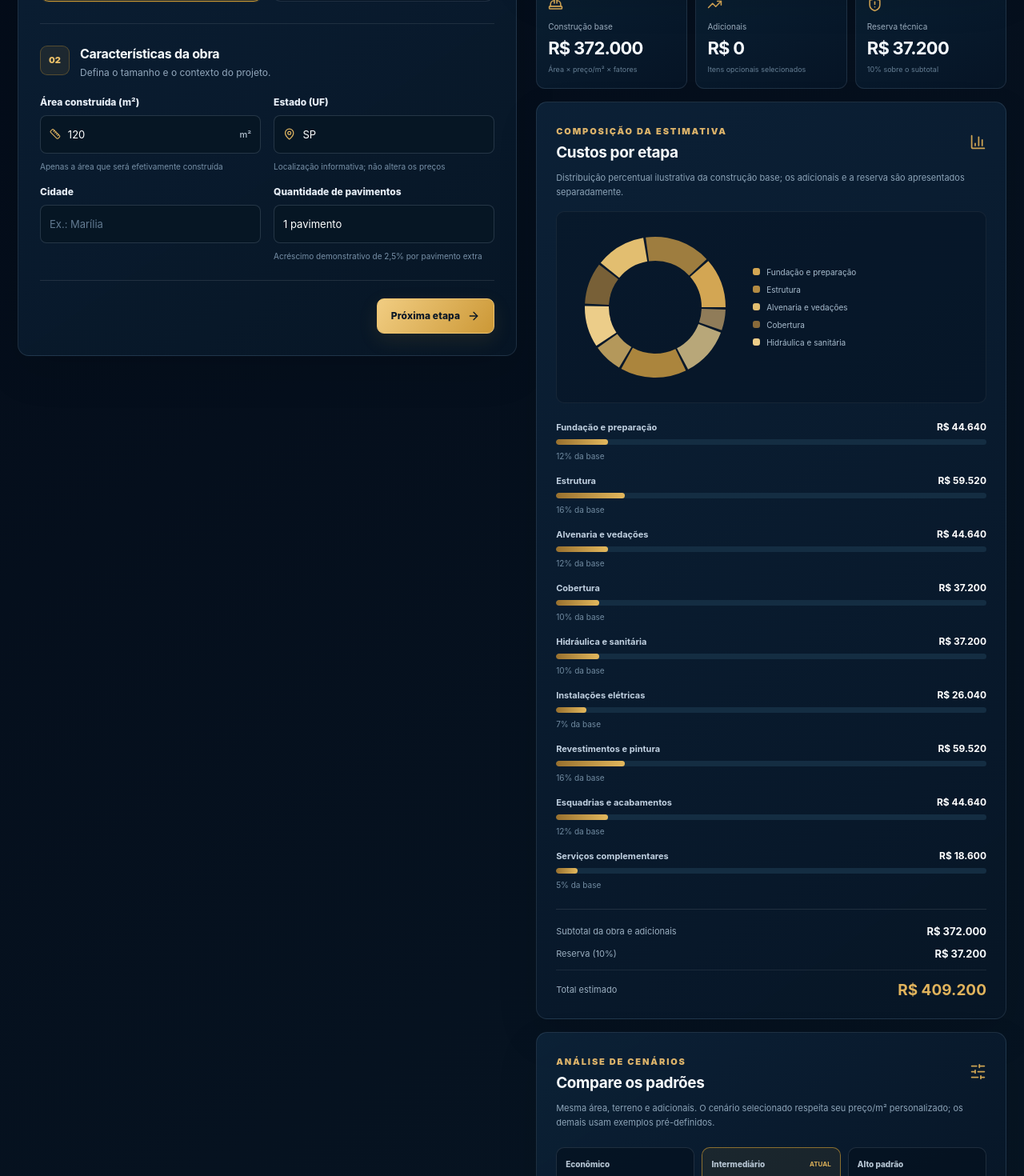
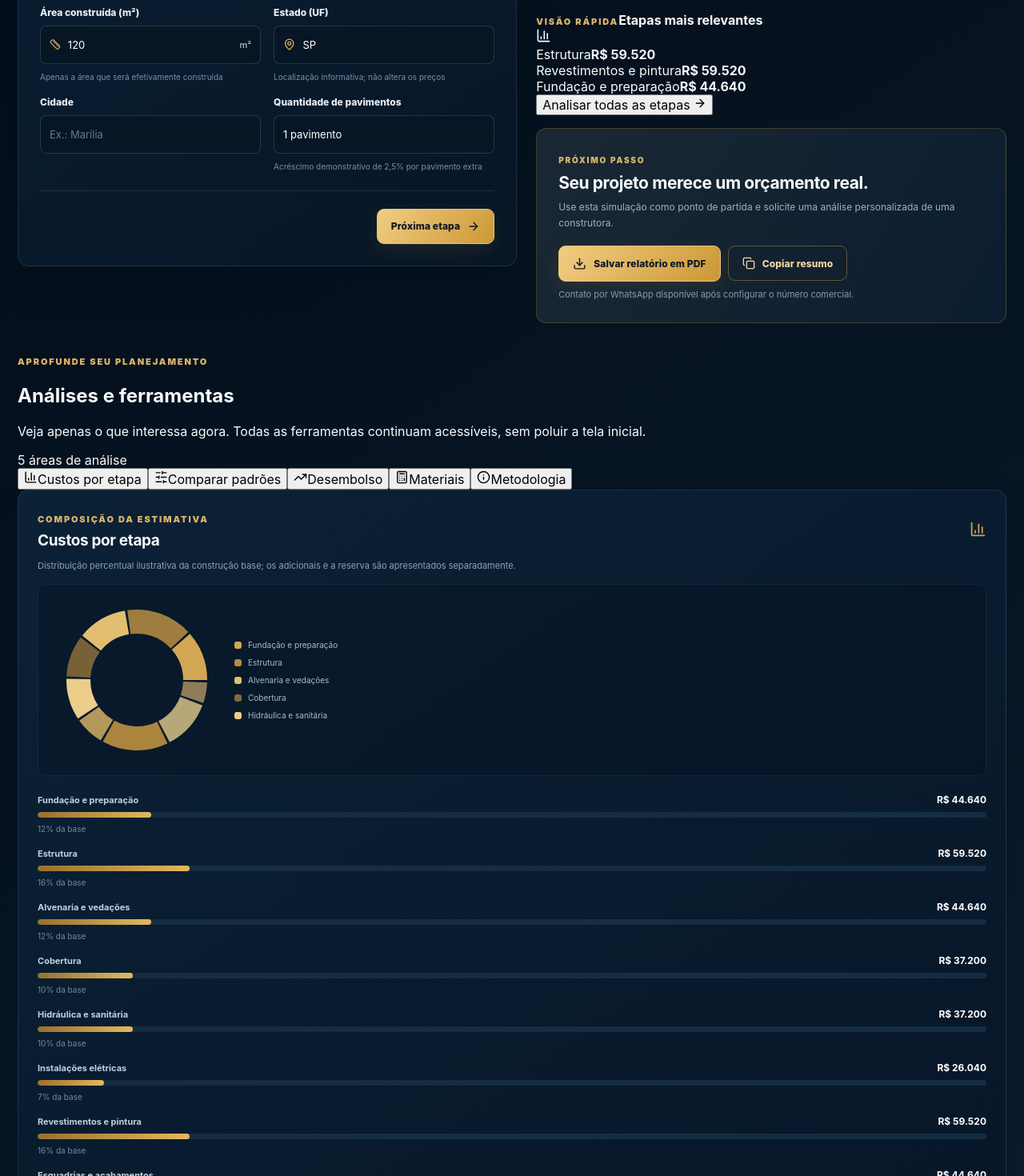
Before and after one commit to FelipeAlves4/calculadora_obras, a React (Vite) app: page / in a window 1280 px wide. Shown: the part 1040-2510 px from the top of the page at 80% size. Built offline with nearby package versions, Linux system fonts and the light colour scheme.

Commit message:
refactor(ui): condensar resultado e organizar análises em abas sem espaço vazio

```diff
--- a/src/App.tsx
+++ b/src/App.tsx
@@ -26,6 +26,7 @@ function App() {
   const [form, setForm] = useState<EstimateInput>(initialInput);
   const [view, setView] = useState<'inputs' | 'results'>('inputs');
   const [details, setDetails] = useState(true);
+  const [analysisTab,setAnalysisTab] = useState<'etapas'|'padroes'|'desembolso'|'materiais'|'metodo'>('etapas');
   const [formMode,setFormMode] = useState<'guiado'|'detalhado'>('guiado');
   const [step,setStep] = useState(1);
   const [copied,setCopied] = useState(false);
@@ -102,7 +103,7 @@ function App() {
 
       <div className="notice notice-top" role="note"><ShieldAlert size={19}/><div><strong>Modo demonstrativo — valores não oficiais.</strong> As tabelas de preços, percentuais por etapa e acréscimos são exemplos editáveis, sem validação CUB/SINAPI. Os resultados não são um orçamento técnico ou proposta da construtora.</div></div>
 
-      <aside className="official-reference"><div className="official-left"><span className="reference-icon"><Info size={18}/></span><div><strong>Referência oficial para consulta</strong><p>CUB de São Paulo (setembro/2026): <b>R$ 2.238,58/m²</b> — tipologia R8-N, sem desoneração. Esse indicador corresponde a uma tipologia de edifício residencial e <b>não é aplicado automaticamente</b> a casas ou galpões.</p></div></div><a href="https://sindusconsp.com.br/cub-paulista-sobe-013-em-setembro/" target="_blank" rel="noopener noreferrer">Consultar SindusCon-SP <ArrowRight size={14}/></a></aside>
+
 
       <div className="mobile-view-switch" role="tablist" aria-label="Navegação do simulador">
         <button className={view === 'inputs' ? 'selected' : ''} onClick={() => setView('inputs')} role="tab" aria-selected={view === 'inputs'}><SlidersHorizontal size={16}/> Configurar obra</button>
@@ -190,7 +191,35 @@ function App() {
             <div className="metric"><div className="metric-icon"><ShieldAlert size={19}/></div><span>Reserva técnica</span><strong>{formatMoney(result.reserve)}</strong><small>{form.reservePercent}% sobre o subtotal</small></div>
           </div>
 
-          <div className="panel result-panel">
+          <div className="quick-breakdown">
+            <div className="quick-breakdown-head"><div><span className="eyebrow">VISÃO RÁPIDA</span><strong>Etapas mais relevantes</strong></div><BarChart3 size={19}/></div>
+            {result.stages.slice().sort((x,y)=>y.cost-x.cost).slice(0,3).map(item=><div className="quick-breakdown-row" key={item.id}><span>{item.title}</span><strong>{formatMoney(item.cost)}</strong><div className="quick-track"><div style={{width:item.percentage+'%'}}/></div></div>)}
+            <button className="quick-action" type="button" onClick={()=>{setAnalysisTab('etapas');document.getElementById('analises')?.scrollIntoView({behavior:'smooth',block:'start'});}}>Analisar todas as etapas <ArrowRight size={16}/></button>
+          </div>
+
+          <div className="cta-panel"><div><span>PRÓXIMO PASSO</span><h2>Seu projeto merece um orçamento real.</h2><p>Use esta simulação como ponto de partida e solicite uma análise personalizada de uma construtora.</p></div>
+            <div className="cta-actions"><button className="btn btn-gold" onClick={printReport}><Download size={17}/> Salvar relatório em PDF</button><button className="btn btn-outline" onClick={()=>void copySummary()}><Copy size={16}/> {copied?'Resumo copiado':'Copiar resumo'}</button>
+              {whatsappReady ? <button className="btn btn-outline" onClick={openWhatsapp}><PhoneCall size={17}/> Solicitar orçamento <ArrowRight size={16}/></button> : <small>Contato por WhatsApp disponível após configurar o número comercial.</small>}
+            </div>
+          </div>
+        </section>
+      </div>
+      <section className={view === 'results' ? 'insights-section mobile-active' : 'insights-section'} id="analises" aria-label="Análises adicionais da obra">
+        <div className="insights-intro">
+          <div><span className="eyebrow">APROFUNDE SEU PLANEJAMENTO</span><h2>Análises e ferramentas</h2><p>Veja apenas o que interessa agora. Todas as ferramentas continuam acessíveis, sem poluir a tela inicial.</p></div>
+          <span className="insight-kicker">5 áreas de análise</span>
+        </div>
+        <div className="insights-tabs" role="tablist" aria-label="Análises da obra">
+          {([
+            {id:'etapas',title:'Custos por etapa',icon:BarChart3},
+            {id:'padroes',title:'Comparar padrões',icon:SlidersHorizontal},
+            {id:'desembolso',title:'Desembolso',icon:TrendingUp},
+            {id:'materiais',title:'Materiais',icon:Calculator},
+            {id:'metodo',title:'Metodologia',icon:Info}
+          ] as const).map(({id,title,icon:Icon})=><button key={id} type="button" role="tab" aria-selected={analysisTab===id} aria-controls="analysis-content" className={analysisTab===id?'active':''} onClick={()=>setAnalysisTab(id)}><Icon size={17}/>{title}</button>)}
+        </div>
+        <div id="analysis-content" role="tabpanel" tabIndex={0} className="insights-content">
+          {analysisTab==='etapas' && <div className="panel result-panel">
             <div className="panel-heading"><div><span className="eyebrow">COMPOSIÇÃO DA ESTIMATIVA</span><h2>Custos por etapa</h2></div><BarChart3 size={21}/></div>
             <p className="small-description">Distribuição percentual ilustrativa da construção base; os adicionais e a reserva são apresentados separadamente.</p>
             <div className="chart-summary">
@@ -209,18 +238,18 @@ function App() {
               <span className="stage-percent">{stage.percentage}% da base</span>
             </div>)}</div>
             <div className="cost-footer"><div><span>Subtotal da obra e adicionais</span><strong>{formatMoney(result.subtotal)}</strong></div><div><span>Reserva ({form.reservePercent}%)</span><strong>{formatMoney(result.reserve)}</strong></div><div className="cost-total"><span>Total estimado</span><strong>{formatMoney(result.total)}</strong></div></div>
-          </div>
-
-          <div className="panel result-panel">
+          </div>}
+          {analysisTab==='padroes' && <div className="panel result-panel">
             <div className="panel-heading"><div><span className="eyebrow">ANÁLISE DE CENÁRIOS</span><h2>Compare os padrões</h2></div><SlidersHorizontal size={21}/></div>
             <p className="small-description">Mesma área, terreno e adicionais. O cenário selecionado respeita seu preço/m² personalizado; os demais usam exemplos pré-definidos.</p>
             <div className="compare-grid">{comparisons.map(item => <div key={item.id} className={'compare-card ' + (item.selected ? 'compare-selected' : '')}>
               <div className="compare-top"><span>{item.title}</span>{item.selected ? <b>ATUAL</b> : null}</div><strong>{formatMoney(item.result.total)}</strong><small>{formatMoney(item.result.perSquareMeter)} / m²</small>
             </div>)}</div>
-          </div>
-
-          <BudgetPlanner result={result} type={form.type}/>
-          <div className="panel result-panel methodology">
+          </div>}
+          {analysisTab==='desembolso' && <BudgetPlanner result={result} type={form.type}/>}
+          {analysisTab==='materiais' && <MaterialTools/>}
+          {analysisTab==='metodo' && <>
+            <div className="panel result-panel methodology">
             <button className="methodology-toggle" onClick={() => setDetails(value => !value)} aria-expanded={details}><div><Info size={19}/><strong>Como calculamos esta estimativa?</strong></div><span>{details ? '−' : '+'}</span></button>
             {details ? <div className="methodology-body">
               <p><strong>Base:</strong> {formatNumber(form.area)} m² × {formatMoney(form.baseRate)} por m².</p>
@@ -230,15 +259,10 @@ function App() {
               <div className="info-note"><ShieldAlert size={16}/> Não considera automaticamente projetos, licenças, impostos, BDI, tributos, fretes, sondagem, condições estruturais, quantidades físicas de materiais ou diferenças regionais. Adicione valores devidos e obtenha orçamento profissional.</div>
             </div> : null}
           </div>
-
-          <div className="cta-panel"><div><span>PRÓXIMO PASSO</span><h2>Seu projeto merece um orçamento real.</h2><p>Use esta simulação como ponto de partida e solicite uma análise personalizada de uma construtora.</p></div>
-            <div className="cta-actions"><button className="btn btn-gold" onClick={printReport}><Download size={17}/> Salvar relatório em PDF</button><button className="btn btn-outline" onClick={()=>void copySummary()}><Copy size={16}/> {copied?'Resumo copiado':'Copiar resumo'}</button>
-              {whatsappReady ? <button className="btn btn-outline" onClick={openWhatsapp}><PhoneCall size={17}/> Solicitar orçamento <ArrowRight size={16}/></button> : <small>Contato por WhatsApp disponível após configurar o número comercial.</small>}
-            </div>
-          </div>
-        </section>
-      </div>
-      <MaterialTools />
+            <aside className="official-reference"><div className="official-left"><span className="reference-icon"><Info size={18}/></span><div><strong>Referência oficial para consulta, não utilizada no cálculo</strong><p>CUB de São Paulo (setembro/2026): <b>R$ 2.238,58/m²</b> — tipologia R8-N, sem desoneração. Esse índice é de uma tipologia de edifício, não um preço aplicável automaticamente a casas ou galpões.</p></div></div><a href="https://sindusconsp.com.br/cub-paulista-sobe-013-em-setembro/" target="_blank" rel="noopener noreferrer">Consultar fonte <ArrowRight size={14}/></a></aside>
+          </>}
+        </div>
+      </section>
       <footer className="footer"><span>Calculadora de Obras — simulação preliminar</span><span>Projeto demonstrativo · Valores sem validação de mercado</span></footer>
     </main>
 
```
